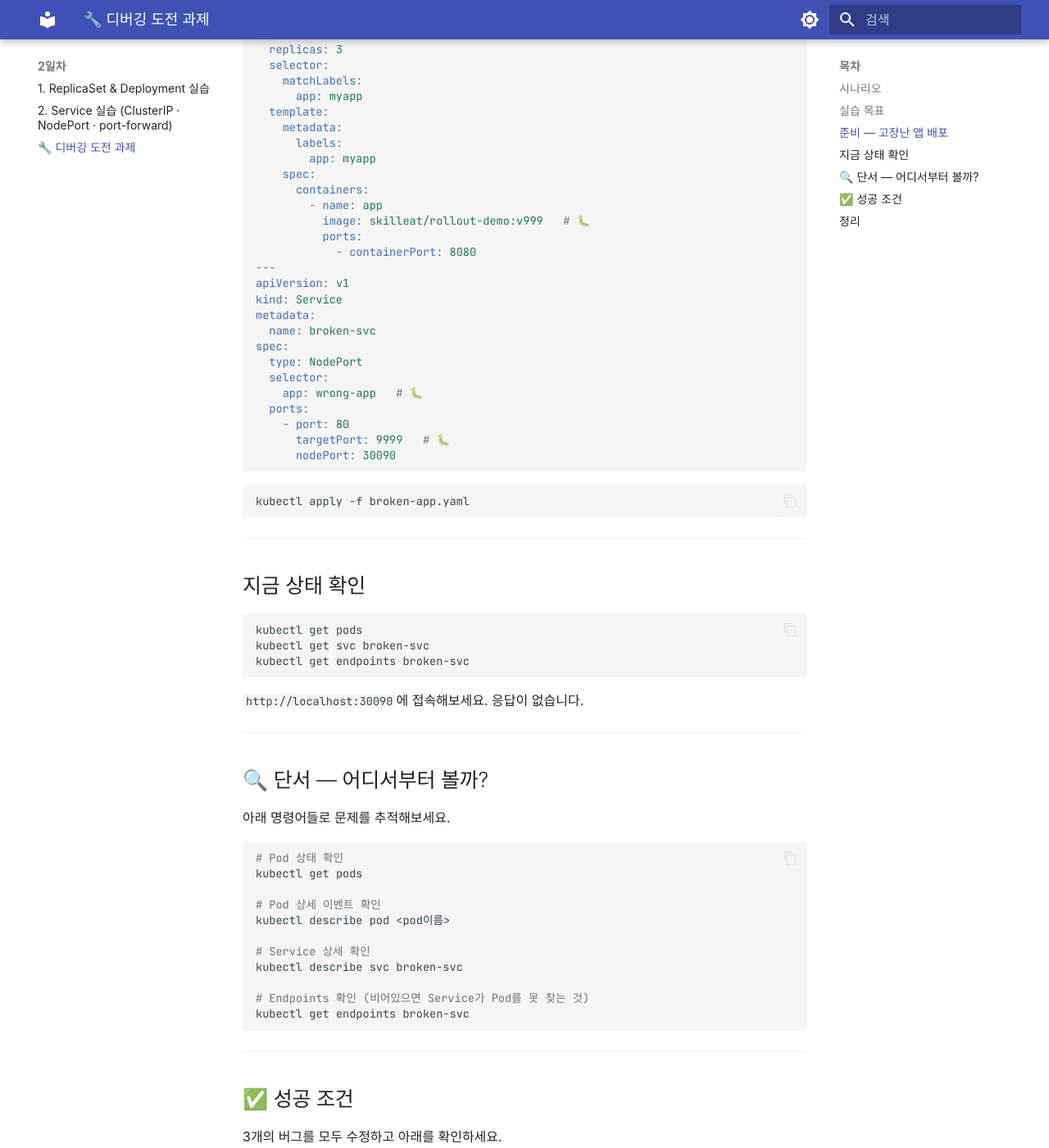
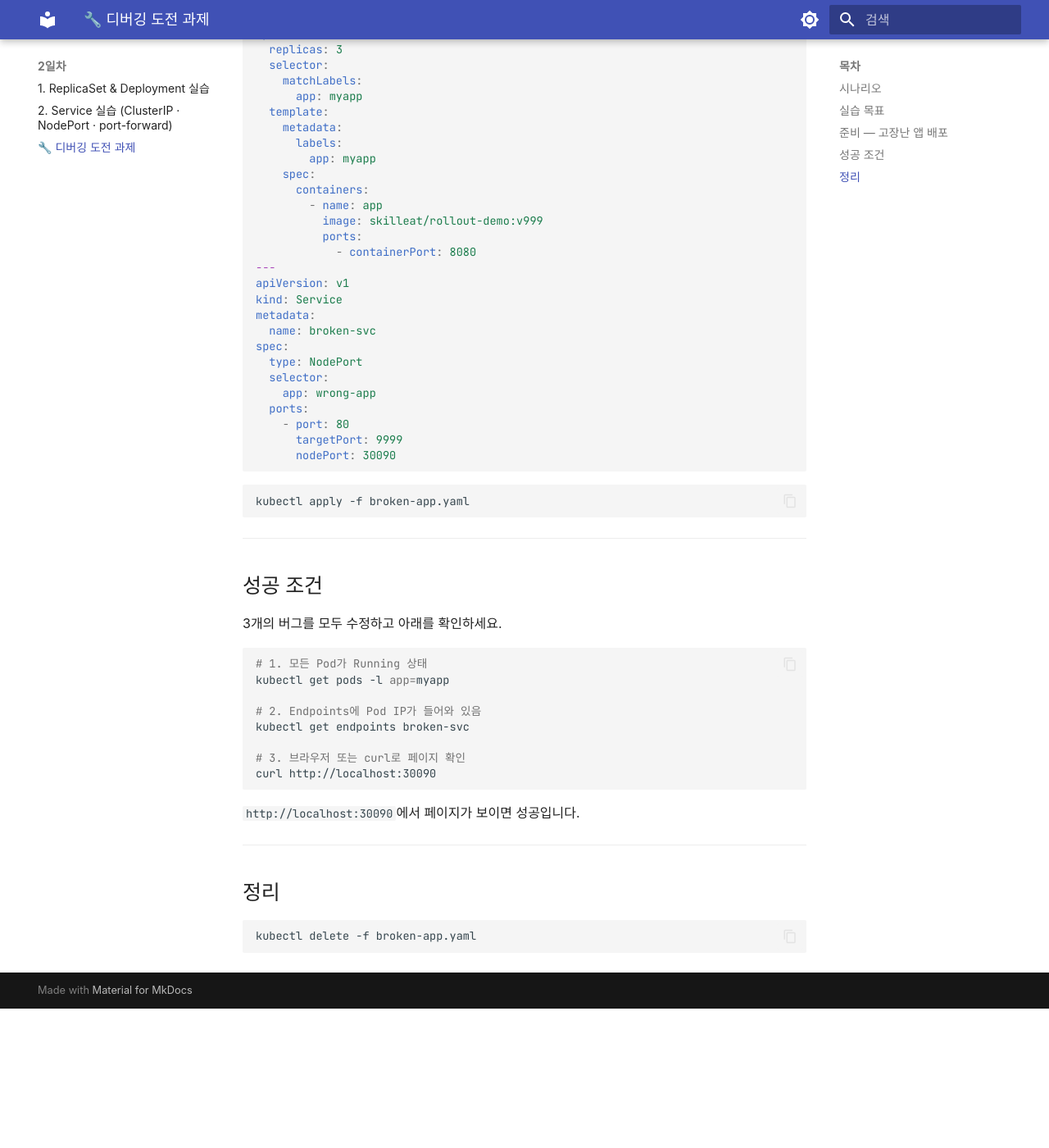
Before and after one commit to skilleat-labs/k8s-for-4days, an MkDocs documentation site: the page built from docs/day2/challenge-debug.md, in a window 1280 px wide and 1400 px high, scrolled down 836 px. Shown: the whole window at 82% size. Built offline with MkDocs 1.6.1 and Material for MkDocs 9.7.7, drawn with Linux system fonts in a browser that asks for light colours; some web fonts are replaced; after the commit the page ends 2066 px from its top, so only the background shows below that; some of the changed text lies outside the part shown.

Commit message:
docs: 디버깅 과제 힌트/단서/주석/이모지 제거
Co-Authored-By: Claude Sonnet 4.6 <noreply@anthropic.com>

````diff
--- a/docs/day2/challenge-debug.md
+++ b/docs/day2/challenge-debug.md
@@ -1,4 +1,4 @@
-# 🔧 디버깅 도전 과제 — 고장난 앱을 고쳐라
+# 디버깅 도전 과제 — 고장난 앱을 고쳐라
 
 ## 시나리오
 
@@ -40,7 +40,7 @@ spec:
     spec:
       containers:
         - name: app
-          image: skilleat/rollout-demo:v999   # 🐛
+          image: skilleat/rollout-demo:v999
           ports:
             - containerPort: 8080
 ---
@@ -51,10 +51,10 @@ metadata:
 spec:
   type: NodePort
   selector:
-    app: wrong-app   # 🐛
+    app: wrong-app
   ports:
     - port: 80
-      targetPort: 9999   # 🐛
+      targetPort: 9999
       nodePort: 30090
 ```
 
@@ -64,39 +64,7 @@ kubectl apply -f broken-app.yaml
 
 ---
 
-## 지금 상태 확인
-
-```bash
-kubectl get pods
-kubectl get svc broken-svc
-kubectl get endpoints broken-svc
-```
-
-`http://localhost:30090`에 접속해보세요. 응답이 없습니다.
-
----
-
-## 🔍 단서 — 어디서부터 볼까?
-
-아래 명령어들로 문제를 추적해보세요.
-
-```bash
-# Pod 상태 확인
-kubectl get pods
-
-# Pod 상세 이벤트 확인
-kubectl describe pod <pod이름>
-
-# Service 상세 확인
-kubectl describe svc broken-svc
-
-# Endpoints 확인 (비어있으면 Service가 Pod를 못 찾는 것)
-kubectl get endpoints broken-svc
-```
-
----
-
-## ✅ 성공 조건
+## 성공 조건
 
 3개의 버그를 모두 수정하고 아래를 확인하세요.
 
@@ -120,27 +88,3 @@ curl http://localhost:30090
 ```bash
 kubectl delete -f broken-app.yaml
 ```
-
----
-
-??? hint "힌트 1 — Bug 1 위치"
-    `kubectl get pods` 실행 후 STATUS 컬럼을 확인하세요.
-    `ImagePullBackOff` 또는 `ErrImagePull`이 보인다면 이미지 이름이나 태그에 문제가 있습니다.
-    `kubectl describe pod <pod이름>` 의 Events 섹션에서 정확한 오류를 확인하세요.
-
-??? hint "힌트 2 — Bug 2 위치"
-    `kubectl get endpoints broken-svc` 결과가 `<none>`이면
-    Service의 `selector`가 Pod의 `labels`와 일치하지 않는 것입니다.
-    `kubectl get pods --show-labels`로 실제 Pod label을 확인하고 Service selector와 비교하세요.
-
-??? hint "힌트 3 — Bug 3 위치"
-    Endpoints에 Pod IP가 들어왔는데도 `curl http://localhost:30090`이 실패한다면
-    Service의 `targetPort`가 컨테이너가 실제로 열고 있는 포트와 다른 것입니다.
-    `kubectl describe pod <pod이름>`에서 `Containers > Ports` 항목을 확인하세요.
-
-??? hint "정답"
-    **Bug 1**: `image: skilleat/rollout-demo:v999` → `skilleat/rollout-demo:v1.0.0`
-
-    **Bug 2**: Service `selector: app: wrong-app` → `app: myapp`
-
-    **Bug 3**: Service `targetPort: 9999` → `8080`
````
